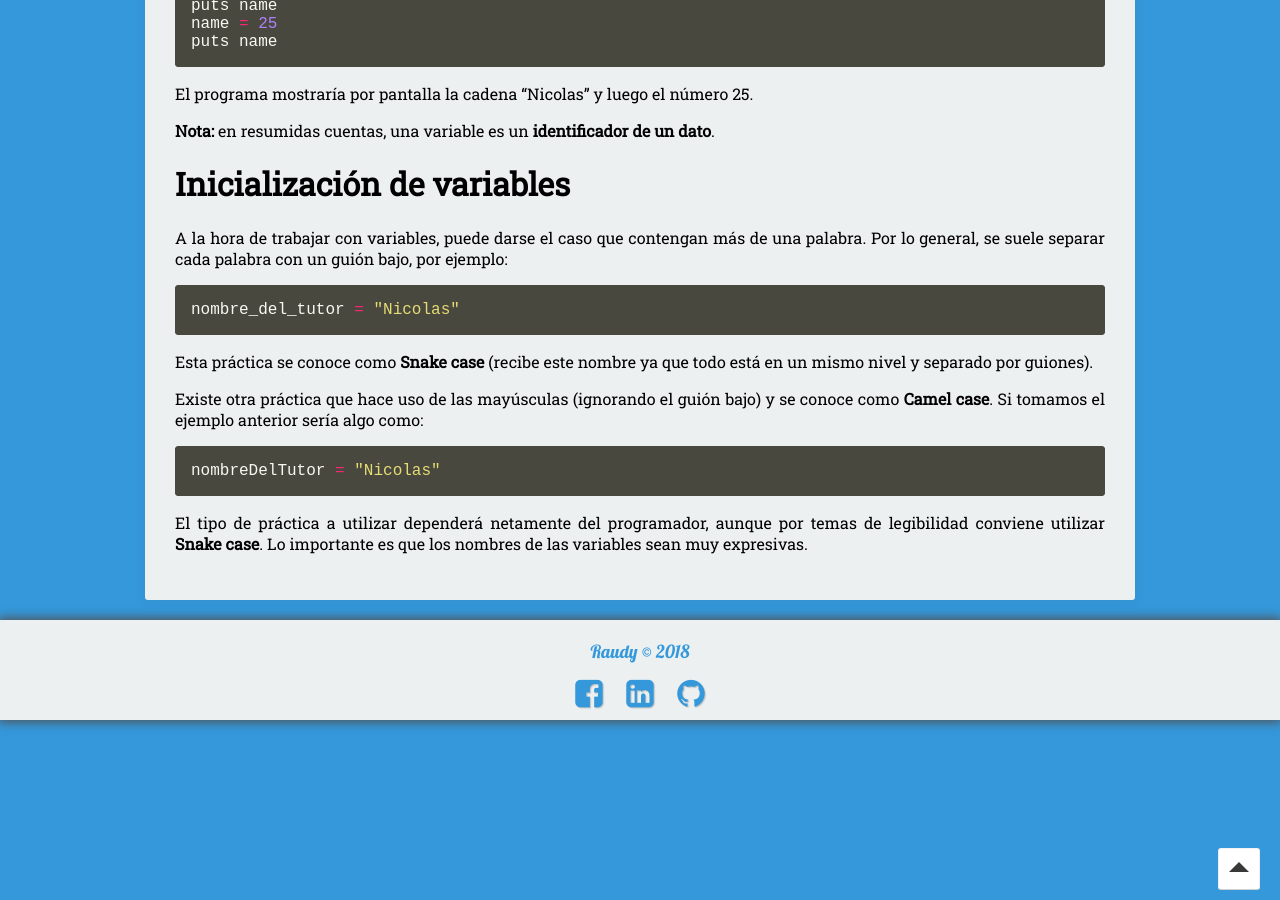
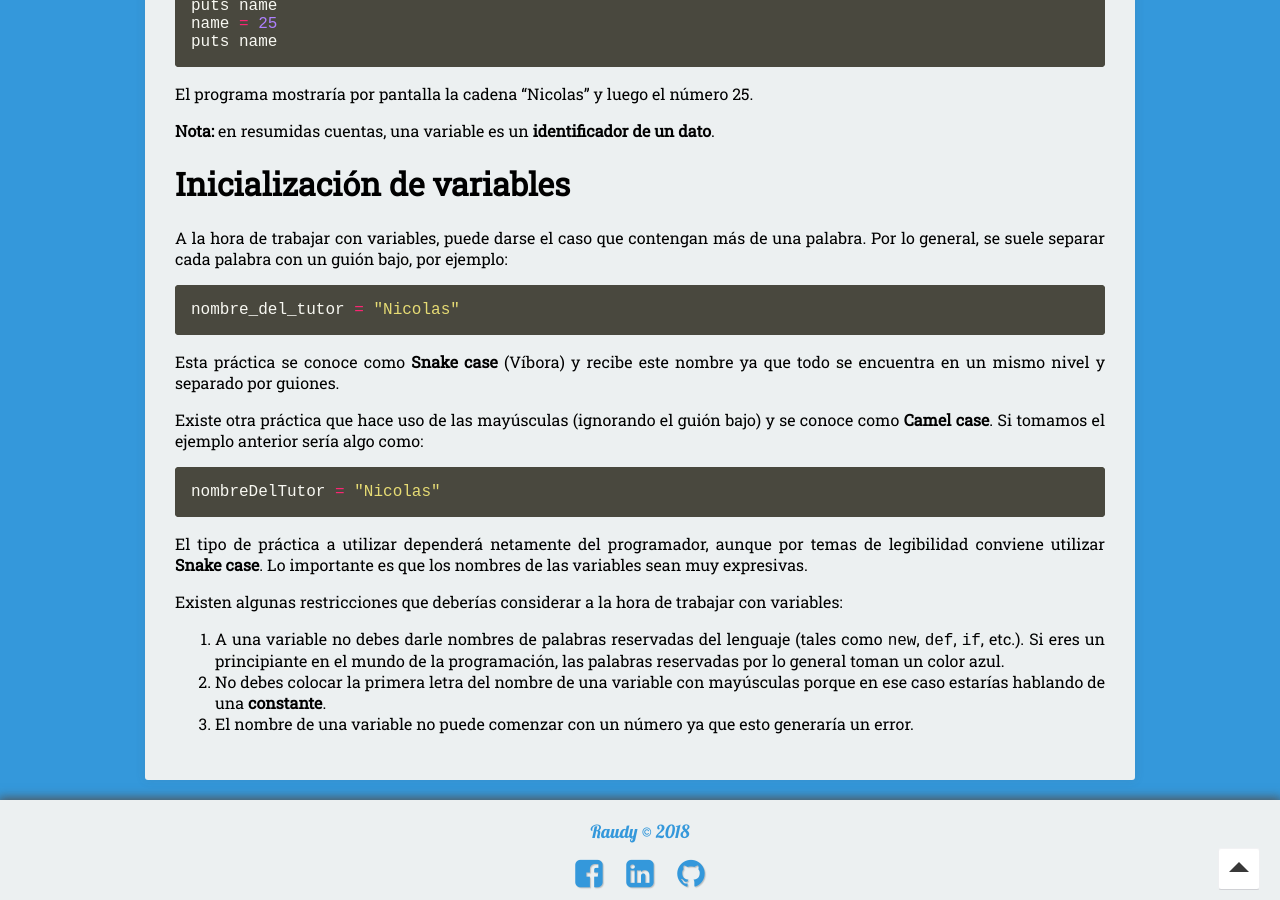
Before and after one commit to nisoto/Blog-anterior-2.0, a Jekyll site: the page built from _posts/2018-10-06-ruby-iii-variables.md, in a window 1280 px wide and 900 px high, scrolled down 799 px. Built offline with Jekyll 4.4.1, drawn with Linux system fonts in a browser that asks for light colours; nearby versions of some CDN libraries.

Commit message:
Update 2018-10-06-ruby-iii-variables.md

````diff
--- a/_posts/2018-10-06-ruby-iii-variables.md
+++ b/_posts/2018-10-06-ruby-iii-variables.md
@@ -46,7 +46,7 @@ A la hora de trabajar con variables, puede darse el caso que contengan más de u
 nombre_del_tutor = "Nicolas"
 ```
 
-Esta práctica se conoce como **Snake case** (recibe este nombre ya que todo está en un mismo nivel y separado por guiones).
+Esta práctica se conoce como **Snake case** (Víbora) y recibe este nombre ya que todo se encuentra en un mismo nivel y separado por guiones.
 
 Existe otra práctica que hace uso de las mayúsculas (ignorando el guión bajo) y se conoce como **Camel case**. Si tomamos el ejemplo anterior sería algo como:
 
@@ -55,3 +55,9 @@ nombreDelTutor = "Nicolas"
 ```
 
 El tipo de práctica a utilizar dependerá netamente del programador, aunque por temas de legibilidad conviene utilizar **Snake case**. Lo importante es que los nombres de las variables sean muy expresivas.
+
+Existen algunas restricciones que deberías considerar a la hora de trabajar con variables:
+
+1. A una variable no debes darle nombres de palabras reservadas del lenguaje (tales como `new`, `def`, `if`, etc.). Si eres un principiante en el mundo de la programación, las palabras reservadas por lo general toman un color azul.
+2. No debes colocar la primera letra del nombre de una variable con mayúsculas porque en ese caso estarías hablando de una **constante**.
+3. El nombre de una variable no puede comenzar con un número ya que esto generaría un error.
````
